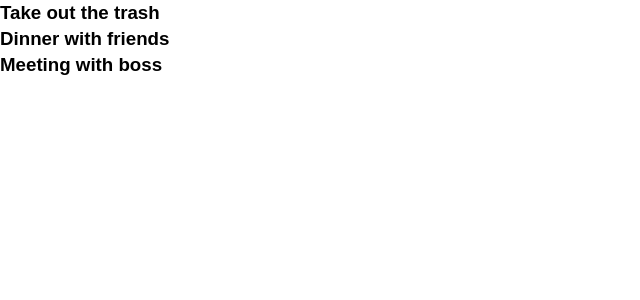
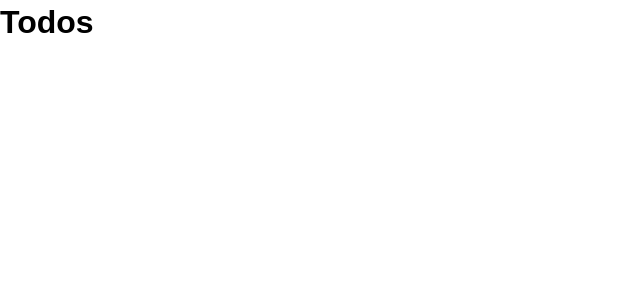
Before and after one commit to phyJa/firstReactProject, a React (Create React App) app: page / in a window 1280 px wide. Shown: the top 300 px of the page, without its empty margins (0-640 px from the left). Built offline with nearby package versions, Linux system fonts and the light colour scheme.

Commit message:
States passed! Now why does the server shows a console.log() twice?

```diff
--- a/src/App.js
+++ b/src/App.js
@@ -2,12 +2,35 @@ import React from 'react';
 import './App.css';
 import Todos from './components/Todos';
 
-function App() {
-  return (
-    <div className="App">
-      <Todos />
-    </div>
-  );
+class App extends React.Component {
+  //Define your states
+  states = {
+    todos: [
+      {
+        id: 1,
+        title: 'Take out the trash',
+        completed: false
+      },
+      {
+        id: 2,
+        title: 'Dinner with friends',
+        completed: false
+      },
+      {
+        id: 3,
+        title: 'Meeting with boss',
+        completed: false
+      }
+    ]
+  };
+  //Then we pass them to Todos.js as a property
+  render() {
+    return (
+      <div className="App">
+        <Todos todos={this.states.todos} />
+      </div>
+    );
+  };
 }
 
 export default App;
--- a/src/components/Todos.js
+++ b/src/components/Todos.js
@@ -1,32 +1,14 @@
 //Note we wrote Todos.js with a capital T. This is a convention for naming components
 import React from 'react';
 
-//Define your states
-let states = {
-  todos: [
-    {
-      id: 1,
-      title: 'Take out the trash',
-      completed: false
-    },
-    {
-      id: 2,
-      title: 'Dinner with friends',
-      completed: false
-    },
-    {
-      id: 3,
-      title: 'Meeting with boss',
-      completed: false
-    }
-  ]
-};
-
-function Todos() {
+class Todos extends React.Component {
   //Return your states in html code
-  return (
-    states.todos.map((todo) => (<h3 id={todo.title}>{todo.title}</h3>))
-  );
+  render() {
+    console.log(this.props.todos);
+    return (
+      <h1> Todos </h1>
+    );
+  }
 }
 
 export default Todos;
```
